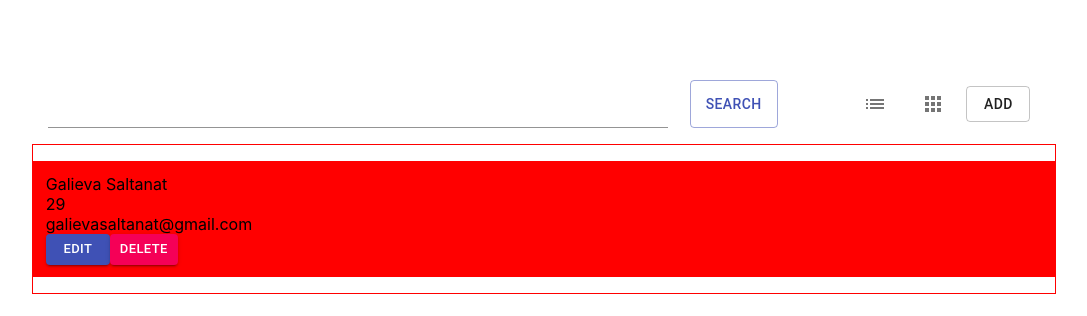
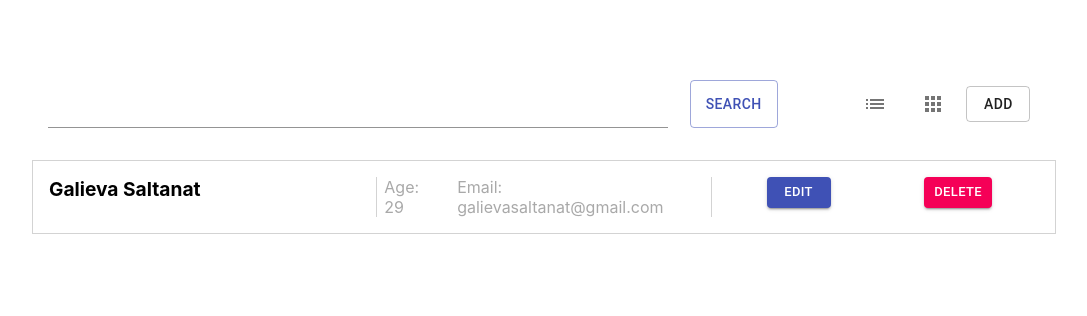
Before and after one commit to Salta9able/Contact-list-in-ReactJS, a React (Create React App) app: page / in a window 1280 px wide. Shown: the top 316 px of the page, without its empty margins (96-1183 px from the left). Built offline with nearby package versions, Linux system fonts and the light colour scheme.

Commit message:
styled the layouts and added logic to layout buttons

```diff
--- a/src/App.js
+++ b/src/App.js
@@ -31,6 +31,7 @@ function App() {
     const userItem = usersList.find(user => user.id === id);
     setUsersList(newList)
     setUserInfo(userItem)
+    showModal()
   }
 
   //modal toggle
@@ -42,16 +43,26 @@ function App() {
     setModalVisibility(false)
   }
 
-  const modalRef = React.useRef();
+  const modalRef = React.useRef()
+
+  //layout control
+ const [grid, setGrid] = React.useState('userListRow')
+ const handleGridLayout = () => {
+   setGrid('userListGrid')
+ }
+ const handleRowLayout = () => {
+   setGrid('userListRow')
+ }
 
   return (
     <div className="App">
       <header>
         <Search text={text} onTextChange={onTextChange}/>
-        <Logic showModal={showModal}/>
+        <Logic showModal={showModal} handleGridLayout={handleGridLayout}
+        handleRowLayout={handleRowLayout}/>
       </header>
       <main className="container">
-        <ul className='userListGrid'>
+        <ul className={grid}>
           {
             usersList.map((item, index) => <User key={`${index}_${item.email}`} index={index} user={item} handleDelete={handleDelete} handleEdit={handleEdit} />)
           }
--- a/src/components/Logic.jsx
+++ b/src/components/Logic.jsx
@@ -6,11 +6,11 @@ import IconButton from '@material-ui/core/IconButton';
 import ListIcon from '@material-ui/icons/List';
 import AppsIcon from '@material-ui/icons/Apps';
 
-const Logic = React.memo(({showModal}) => {
+const Logic = React.memo(({showModal, handleRowLayout, handleGridLayout}) => {
     return (
         <div className="logic">
-            <IconButton className="logicBtn"><ListIcon /></IconButton>
-            <IconButton className="logicBtn"><AppsIcon /></IconButton>
+            <IconButton className="logicBtn" onClick={() => handleRowLayout()}><ListIcon /></IconButton>
+            <IconButton className="logicBtn" onClick={() => handleGridLayout()}><AppsIcon /></IconButton>
 
             <Button onClick={() => showModal()} variant="outlined" color="warning" className="logicBtn">Add</Button>
         </div>
--- a/src/components/User.jsx
+++ b/src/components/User.jsx
@@ -3,11 +3,11 @@ import { Button } from '@material-ui/core'
 
 function User({user, handleDelete, handleEdit}) {
     return (
-        <li className="userItem">
+        <li>
             <div className="userName">{user.name}</div>
             <div className="misc">
-                <div>{user.age}</div>
-                <div>{user.email}</div>
+                <div>Age: {user.age}</div>
+                <div>Email: {user.email}</div>
             </div>
             <div className="buttons">
                 <Button variant="contained" color="primary" size="small" onClick={() => handleEdit(user.id)}>Edit</Button>
--- a/src/index.css
+++ b/src/index.css
@@ -64,18 +64,57 @@ header {
 
 /* container */
 
-.container{
-  border: 1px solid red;
-}
 .userListGrid {
   list-style: none;
   padding-left: 0;
   display: grid;
-  grid-template-columns: repeat(auto-fit, minmax(220px, 1fr));
+  grid-template-columns: repeat(auto-fit, minmax(220px, 350px));
   grid-gap: 2em;
 }
 
-.userListGrid .userItem {
-  background: red;
-  padding: 0.8em;
+.userListGrid li {
+  border: 1px solid lightgray;
+  padding: 1.5em;
+  text-align: center;
 }
+
+.userName {
+  font-size: 1.2em;
+  font-weight: bold;
+}
+.userListGrid .misc,
+.userListRow .misc
+{
+  text-align: left;
+  color: darkgray;
+}
+.buttons {
+  margin-top: 0.6em;
+  display: flex;
+  justify-content: space-around;
+}
+
+.userListRow {
+  display: flex;
+  flex-direction: row;
+  flex-wrap: wrap;
+
+  align-items: center;
+  list-style: none;
+  padding-left: 0;
+  gap: 1em;
+}
+
+.userListRow li {
+  border: 1px solid lightgray;
+  padding: 1em;
+  flex-grow: 1;
+  /* display: flex;
+  justify-content: space-around; */
+  columns: 3;
+  column-rule: 1px solid lightgray;
+}
+.userListRow .misc {
+  display: flex;
+  gap: 1em;
+}
```
